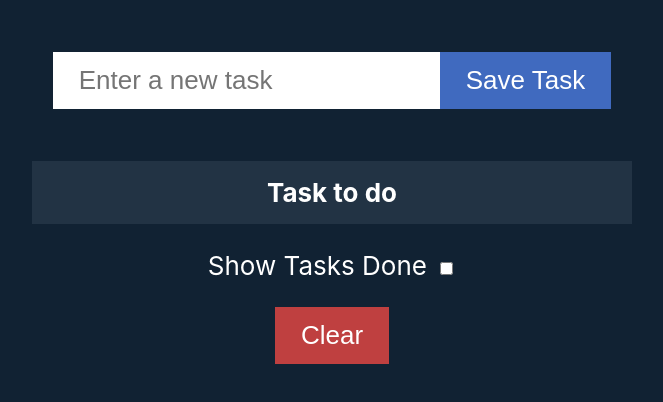
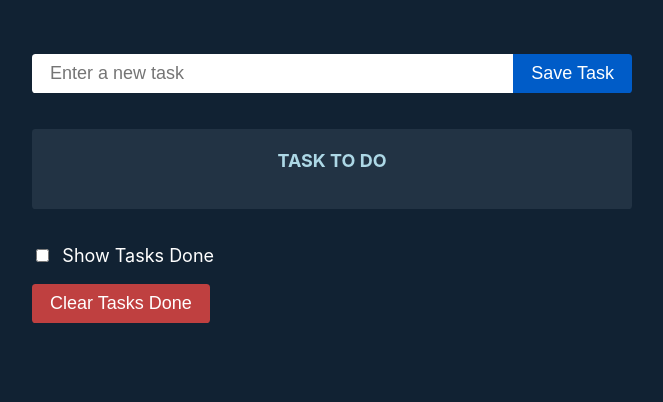
Before and after one commit to jorgeabf/task-app-localstorage, a React (Create React App) app: page / in a window 1280 px wide. Shown: the top 402 px of the page, without its empty margins (308-971 px from the left). Built offline with nearby package versions, Linux system fonts and the light colour scheme.

Commit message:
add: styles

```diff
--- a/src/App.css
+++ b/src/App.css
@@ -1,12 +1,12 @@
 .App {
-   text-align: center;
    max-width: 600px;
    margin-inline: auto;
+   padding-block: 3em;
+   padding-inline: 1em;
 }
 
 .App {
    background-color: #123;
-   min-height: 100vh;
    display: flex;
    flex-direction: column;
    color: white;
--- a/src/App.js
+++ b/src/App.js
@@ -82,5 +82,3 @@ function App() {
 }
 
 export default App;
-
-//? Minuto 33 Video Fatz code. React - Aplicación de tareas con useState, useEffect y localStorage
--- a/src/components/TaskCreator.css
+++ b/src/components/TaskCreator.css
@@ -1,26 +1,32 @@
 form {
+   border-radius: var(--border-radius);
+   font-size: inherit;
+   display: flex;
+   overflow: hidden;
+}
+
+input[type="text"] {
+   flex: 1;
+   padding: 0.5em 1em;
+   border: none;
+   outline: none;
    font-size: inherit;
 }
 
-input[type="text"] {
+button {
+   width: max-content;
    font-size: inherit;
    border: none;
    outline: none;
    padding: 0.5em 1em;
-   margin-block: 2em 1em;
-}
-
-button {
-   font-size: inherit;
-   border: none;
-   outline: none;
-   padding: 0.5em 1em;
-   background-color: hsl(220 50% 50%);
+   background-color: #005cc8;
    color: #fff;
    cursor: pointer;
+   display: block;
 }
 
 .btn-clear {
    margin-top: 1em;
+   border-radius: var(--border-radius);
    background-color: hsl(0 50% 50%);
 }
--- a/src/components/TaskRow.jsx
+++ b/src/components/TaskRow.jsx
@@ -2,12 +2,12 @@ const TaskRow = ({ task, toggleTask }) => {
    return (
       <tr>
          <td>
-            {task.name}
             <input
                type="checkbox"
                checked={task.done}
                onChange={() => toggleTask(task)}
             />
+            {task.name}
          </td>
       </tr>
    );
--- a/src/components/TaskTable.css
+++ b/src/components/TaskTable.css
@@ -1,10 +1,16 @@
 input[type="checkbox"] {
-   margin-left: 1em;
-   padding: 1em;
+   margin-right: 1em;
 }
 
 table {
-   margin-block: 1em;
-   padding: 0.5em 0;
+   margin-block: 2em;
+   padding: 1em;
+   border-radius: var(--border-radius);
    background-color: #234;
 }
+
+th {
+   text-transform: uppercase;
+   padding-bottom: 1em;
+   color: lightblue;
+}
--- a/src/components/VisibilityControl.jsx
+++ b/src/components/VisibilityControl.jsx
@@ -13,7 +13,6 @@ const VisibilityControl = ({
 
    return (
       <div>
-         <label>Show Tasks Done</label>
          <input
             type="checkbox"
             onChange={(e) =>
@@ -21,11 +20,12 @@ const VisibilityControl = ({
             }
             checked={isChecked}
          />
+         <label>Show Tasks Done</label>
          <br />
          <button
             className="btn-clear"
             onClick={handleDelete}>
-            Clear
+            Clear Tasks Done
          </button>
       </div>
    );
--- a/src/index.css
+++ b/src/index.css
@@ -1,3 +1,7 @@
+:root {
+   --border-radius: 0.2em;
+}
+
 body {
    margin: 0;
    font-family: -apple-system, BlinkMacSystemFont,
@@ -6,6 +10,6 @@ body {
       sans-serif;
    -webkit-font-smoothing: antialiased;
    -moz-osx-font-smoothing: grayscale;
-   font-size: calc(10px + 2vmin);
+   font-size: 18px;
    background-color: #123;
 }
```
